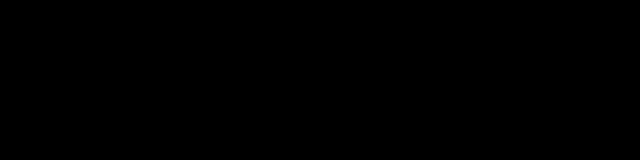
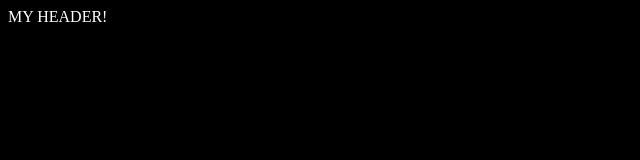
Before and after one commit to KarinaLatsko/new-test-repo, a plain HTML site: page index.html in a window 1280 px wide. Shown: the whole page, without its empty margins (0-640 px from the left). Drawn offline with Linux system fonts and the light colour scheme.

Commit message:
Add white color for html

```diff
--- a/style.css
+++ b/style.css
@@ -1,3 +1,7 @@
+html {
+  color: #fff;
+}
+
 body {
   background-color: black;
 }
```
